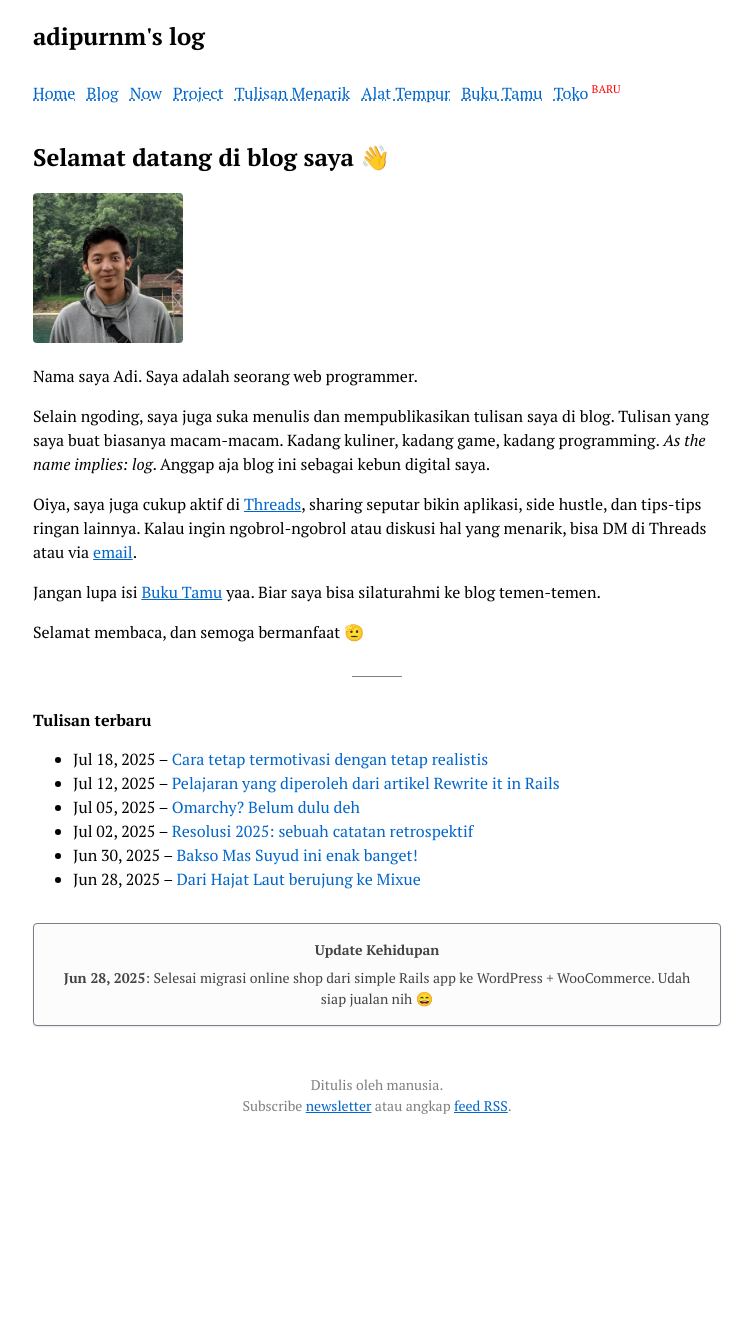
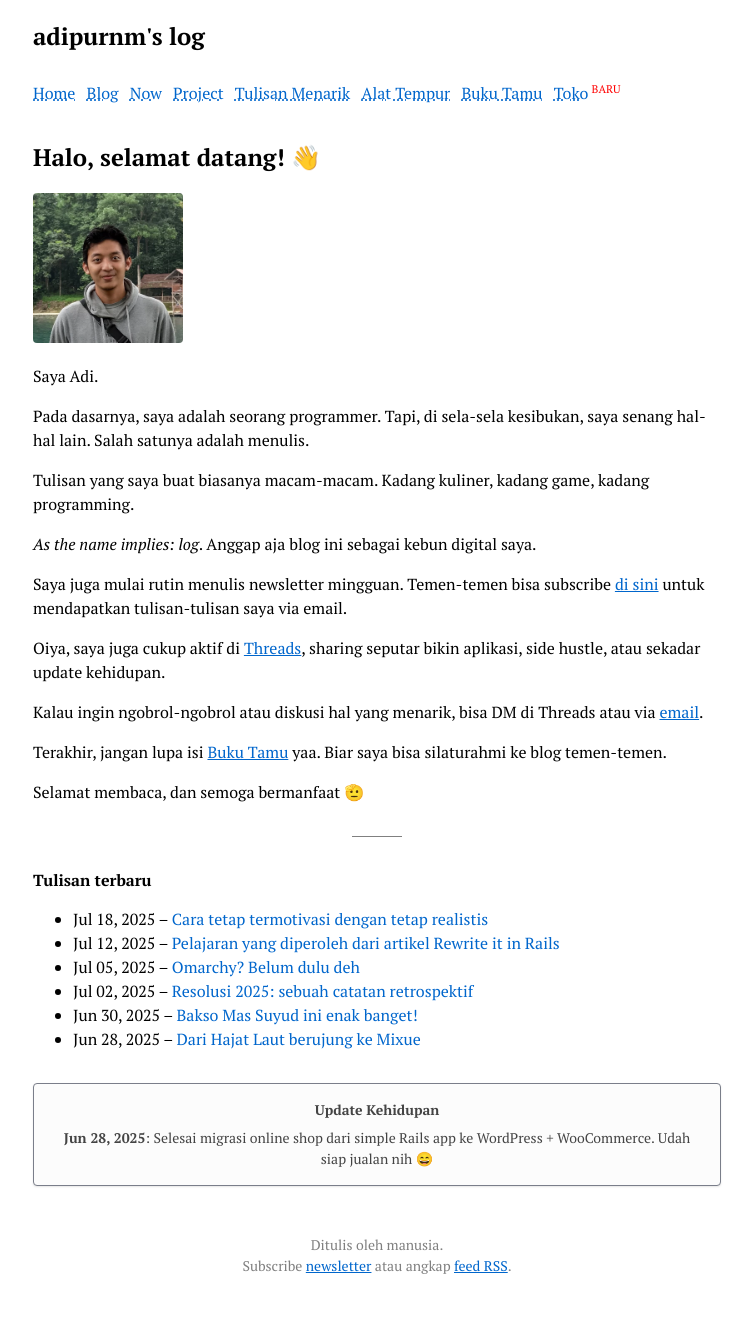
Before and after one commit to adiprnm/weblog, a Jekyll site: the page built from index.html, in a window 1280 px wide. Shown: the whole page, without its empty margins (263-1015 px from the left). Built offline with Jekyll 4.4.1, drawn with Linux system fonts in a browser that asks for light colours; before the commit the page ends 1180 px from its top, so only the background shows below that.

Commit message:
Update homepage copywriting

```diff
--- a/index.html
+++ b/index.html
@@ -4,17 +4,25 @@ layout: default
 reply_to_email: none
 ---
 
-<h1>Selamat datang di blog saya 👋 </h1>
+<h1 style="font-size: 24px;">Halo, selamat datang! 👋 </h1>
 
 <img src="/assets/images/adi-small.webp" style="max-width: 150px" alt="Adi Purnama">
 
-<p>Nama saya Adi. Saya adalah seorang web programmer.</p>
+<p>Saya Adi.</p>
 
-<p>Selain ngoding, saya juga suka menulis dan mempublikasikan tulisan saya di blog. Tulisan yang saya buat biasanya macam-macam. Kadang kuliner, kadang game, kadang programming. <em>As the name implies: log</em>. Anggap aja blog ini sebagai kebun digital saya.</p>
+<p>Pada dasarnya, saya adalah seorang programmer. Tapi, di sela-sela kesibukan, saya senang hal-hal lain. Salah satunya adalah menulis.</p>
 
-<p>Oiya, saya juga cukup aktif di <a href="https://www.threads.com/@by.adipurnm">Threads</a>, sharing seputar bikin aplikasi, side hustle, dan tips-tips ringan lainnya. Kalau ingin ngobrol-ngobrol atau diskusi hal yang menarik, bisa DM di Threads atau via <a href="mailto:adi@adipurnm.my.id">email</a>.</p>
+<p>Tulisan yang saya buat biasanya macam-macam. Kadang kuliner, kadang game, kadang programming.</p>
 
-<p>Jangan lupa isi <a href="/buku-tamu">Buku Tamu</a> yaa. Biar saya bisa silaturahmi ke blog temen-temen.</p>
+<p><em>As the name implies: log</em>. Anggap aja blog ini sebagai kebun digital saya.</p>
+
+<p>Saya juga mulai rutin menulis newsletter mingguan. Temen-temen bisa subscribe <a href="/newsletter">di sini</a> untuk mendapatkan tulisan-tulisan saya via email.</p>
+
+<p>Oiya, saya juga cukup aktif di <a href="https://www.threads.com/@by.adipurnm">Threads</a>, sharing seputar bikin aplikasi, side hustle, atau sekadar update kehidupan.</p>
+
+<p>Kalau ingin ngobrol-ngobrol atau diskusi hal yang menarik, bisa DM di Threads atau via <a href="mailto:adi@adipurnm.my.id">email</a>.</p>
+
+<p>Terakhir, jangan lupa isi <a href="/buku-tamu">Buku Tamu</a> yaa. Biar saya bisa silaturahmi ke blog temen-temen.</p>
 
 <p>Selamat membaca, dan semoga bermanfaat 🫡 </p>
 
```
